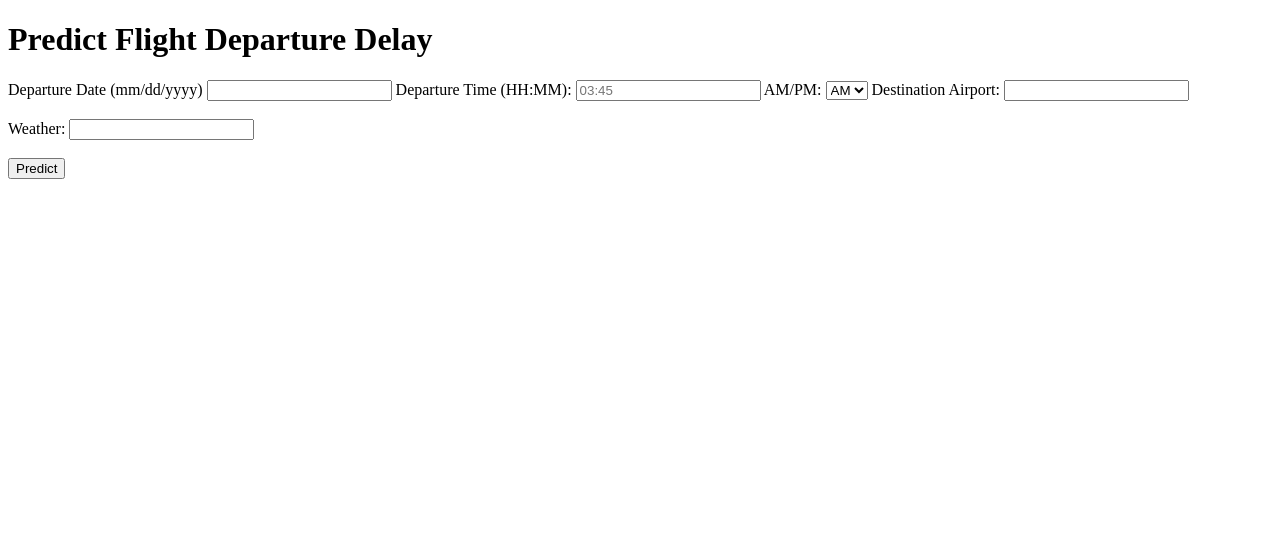
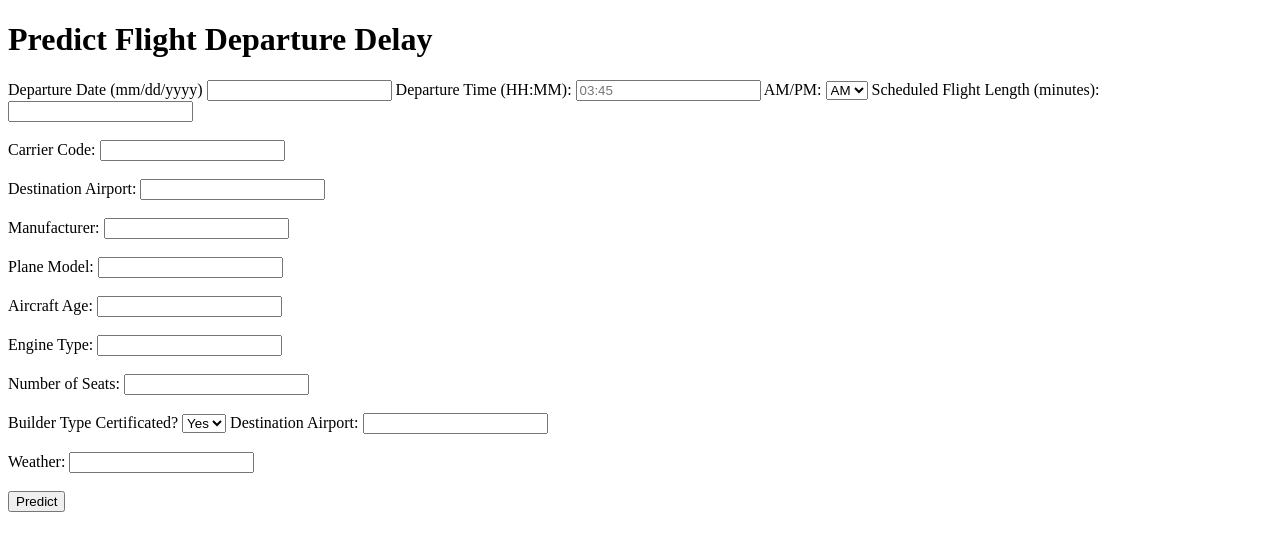
Before and after one commit to brianna-mitri/project-4, a Flask app: page / in a window 1280 px wide. Shown: the top 551 px of the page. Run offline with Flask 3, Linux system fonts and the light colour scheme; parts of the project's set-up code (start-up, migrations or seed data) failed here and were passed over.

Commit message:
Added airline/plane inputed info

```diff
--- a/Web/app.py
+++ b/Web/app.py
@@ -36,7 +36,10 @@ def predict():
     Get user inputs, preprocess inputs, give to model, and return prediction
     '''
     try:
+        # ----------------------------------------
         # parse input from form
+        # ----------------------------------------
+        #  time info
         date = request.form.get('date')
         parsed_date = datetime.strptime(date, '%m/%d/%Y')
 
@@ -46,11 +49,28 @@ def predict():
         parsed_time = datetime.strptime(datetime_str, "%I:%M %p")
         total_minutes = parsed_time.hour * 60 + parsed_time.minute
 
+        flight_length_min = request.form.get('flight_length_min')  #scheduled flight length in minutes
+
+        # Airline/Plane info
+        carrier_code = request.form.get('carrier_code')  #airline
+        dest_airport = request.form.get('dest_airport')
+        manufacturer = request.form.get('manufacturer')
+        plane_model = request.form.get('plane_model')
+
+        aircraft_age = request.form.get('aircraft_age')
+        aircraft_age_missing = 0  #default
+
+        engine_type = request.form.get('engine_type')
+        seat_cnt = request.form.get('seat_cnt')
+        builder_certificated = request.form.get('builder_certificated')  #true or false
+
+
         # dest_airport = request.form.get('dest_airport')
         # weather = request.form.get('weather')
 
-
+        # ----------------------------------------
         # convert cyclical variables
+        # ----------------------------------------
         month_sin = math.sin(2 * math.pi * (parsed_date.month / 12.0))
         month_cos = math.cos(2 * math.pi * (parsed_date.month / 12.0))
 
@@ -63,8 +83,9 @@ def predict():
         minutes_sin = math.sin(2 * math.pi * total_minutes / 1440.0)
         minutes_cos = math.cos(2 * math.pi * total_minutes / 1440.0)
 
-
-
+        # ----------------------------------------
+        # convert into a DF
+        # ----------------------------------------
         # convert into a dict
         row_dict = {
             "Month (sin)": month_sin,
@@ -75,6 +96,16 @@ def predict():
             "Day of Week (cos)": dow_cos,
             "Scheduled Departure Total Minutes (sin)": minutes_sin,
             "Scheduled Departure Total Minutes (cos)": minutes_cos,
+            "Scheduled Elapsed Time": int(flight_length_min),
+            "Carrier Code": carrier_code,
+            "Destination Airport": dest_airport,
+            "Manufacturer": manufacturer,
+            "Model": plane_model,
+            "Aircraft Age": int(aircraft_age),
+            "Aircraft Age Missing": int(aircraft_age_missing),
+            "Type of Engine": engine_type,
+            "Number of Seats": seat_cnt,
+            "Builder Type Certificated": int(builder_certificated),
         }
 
         # convert all variables into a df
--- a/Web/templates/dummy.html
+++ b/Web/templates/dummy.html
@@ -10,7 +10,9 @@
     <!-- Form -->
     <h1>Predict Flight Departure Delay</h1>
     <form action="{{ url_for('predict') }}" method="POST">
-
+        <!----------------------------------------------->
+        <!-- TIME INFO -->
+        <!----------------------------------------------->
         <!-- Date -->
         <label for="date">Departure Date (mm/dd/yyyy)</label>
         <input type="text" name="date" id="date"/>
@@ -25,6 +27,49 @@
             <option value="PM">PM</option>
         </select>
 
+        <!-- Expected Flight Time in Minutes-->
+        <label for="flight_length_min">Scheduled Flight Length (minutes):</label>
+        <input type="text" name="flight_length_min" id="flight_length_min" /><br><br>
+
+        <!----------------------------------------------->
+        <!-- AIRLINE/PLANE INFO -->
+        <!----------------------------------------------->
+        <!-- Carrier Code (origin airport) -->
+        <label for="carrier_code">Carrier Code:</label>
+        <input type="text" name="carrier_code" id="carrier_code" /><br><br>
+
+        <!-- Destination Airport -->
+        <label for="dest_airport">Destination Airport:</label>
+        <input type="text" name="dest_airport" id="dest_airport" /><br><br>
+
+        <!-- Manufacturer -->
+        <label for="manufacturer">Manufacturer:</label>
+        <input type="text" name="manufacturer" id="manufacturer" /><br><br>
+
+        <!-- Plane Model -->
+        <label for="plane_model">Plane Model:</label>
+        <input type="text" name="plane_model" id="plane_model" /><br><br>
+
+        <!-- Aircraft Age -->
+        <label for="aircraft_age">Aircraft Age:</label>
+        <input type="text" name="aircraft_age" id="aircraft_age" /><br><br>
+
+        <!-- Engine Type -->
+        <label for="engine_type">Engine Type:</label>
+        <input type="text" name="engine_type" id="engine_type" /><br><br>
+
+        <!-- Number of Seats -->
+        <label for="seat_cnt">Number of Seats:</label>
+        <input type="text" name="seat_cnt" id="seat_cnt" /><br><br>
+
+        <!-- Builder Type Certificated -->
+        <label for="builder_certificated">Builder Type Certificated?</label>
+        <select name="builder_certificated" id="builder_certificated">
+            <option value="1">Yes</option>
+            <option value="0">No</option>
+        </select>
+
+        <!-- Aircraft Age -->
         <label for="dest_airport">Destination Airport:</label>
         <input type="text" name="dest_airport" id="dest_airport" /><br><br>
 
```
